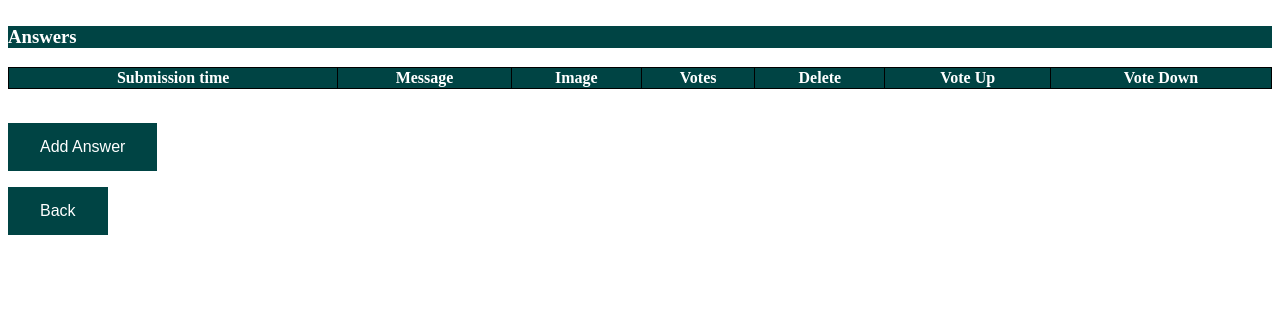
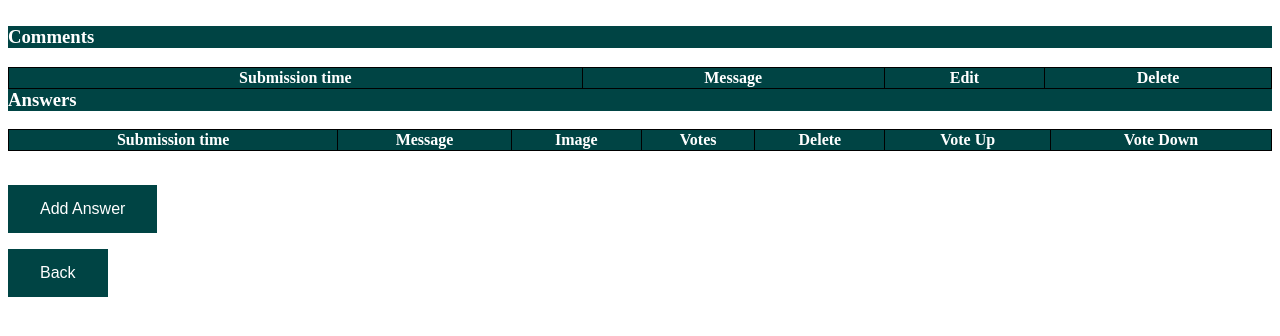
Before and after one commit to gabriellaZana/AskMate_The-Beauty-and-the-Beasts, a Flask app: page /question/1/ in a window 1280 px wide. Shown: the top 336 px of the page. Run offline with Flask 2, Linux system fonts and the light colour scheme; data that the repository does not hold is empty; some libraries are stand-ins or nearby versions.

Commit message:
comment section written

```diff
--- a/templates/question.html
+++ b/templates/question.html
@@ -24,6 +24,28 @@
         {% endif %}
     {% endfor %}
     <br>
+    <h3><label for="comments">Comments</label></h3>
+        <table border="1">
+            <thead>
+                <tr>
+                    <td class="header"><strong>Submission time</strong></td>
+                    <td class="header"><strong>Message</strong></td>
+                    <td class="header"><strong>Edit</strong></td>
+                    <td class="header"><strong>Delete</strong></td>
+                </tr>
+            </thead>
+
+            <tbody>
+            {% for line in comment_database %}
+                <tr>
+                    <td>{{ line['submission_time']}}</td>
+                    <td>{{ line['message']}}</td>
+                    <td><a href="/comments/{{ line['id'] }}/edit"><img src="http://icongal.com/gallery/download/93429/256/png" width="40" height="40"></a></td>
+                    <td><a href="/comments/{{ line['id'] }}/delete"><img src="http://www.iconsfind.com/wp-content/uploads/2015/11/20151104_563973ab0e1a6-210x210.png" width="40" height="40"></a></td>
+            {% endfor %}
+        </table>
+
+
     {% for line in question_database %}
     <p><button class="button" onclick="location.href='http://127.0.0.1:5000/question/{{ line['id'] }}/new-comment';">Add Comment</button></p>
     {% endfor %}
@@ -32,7 +54,7 @@
         <table border="1">
             <thead>
                 <tr>
-                    <td class="header"><strong>Submission time</td>
+                    <td class="header"><strong>Submission time</strong></td>
                     <td class="header"><strong>Message</strong></td>
                     <td class="header"><strong>Image</strong></td>
                     <td class="header"><strong>Votes</strong></td>
```
